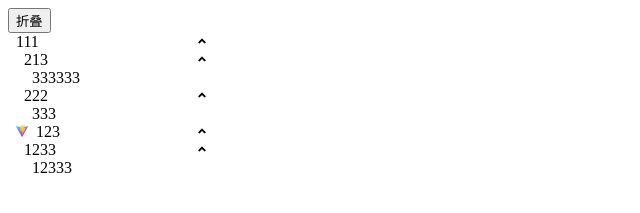
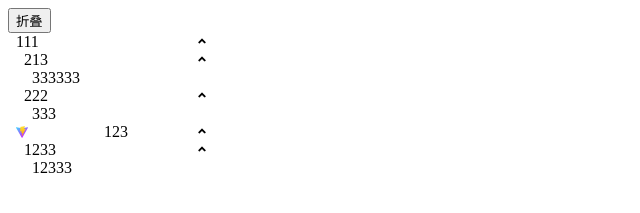
Before and after one commit to 011011100/li-ui, a Vue app: page / in a window 1280 px wide. Shown: the top 213 px of the page, without its empty margins (0-640 px from the left). Built offline with nearby package versions, Linux system fonts and the light colour scheme.

Commit message:
feat: 调整结构

```diff
--- a/src/components/menu/li-menu.tsx
+++ b/src/components/menu/li-menu.tsx
@@ -89,7 +89,7 @@ const LiMenu = defineComponent({
                                             </span>
                                         </> :
                                         <>
-                                            <span>
+                                            <>
                                                 {
                                                     item.img ?
                                                         <img style={{paddingRight: '8px'}}
@@ -100,7 +100,7 @@ const LiMenu = defineComponent({
                                                         ''
                                                 }
                                                 {item.content}
-                                            </span>
+                                            </>
                                             <span hidden={!item.children}>
                                                 <img style={{display: this.menuStateMap[item.name] ? '' : 'none'}}
                                                      src={'AngleDown.svg'}
@@ -118,7 +118,7 @@ const LiMenu = defineComponent({
                                         </>
                                     }
                                 </> :
-                                <span>
+                                <>
                                     {item.img ?
                                         <img style={{paddingRight: '8px'}}
                                              src={item.img}
@@ -127,7 +127,7 @@ const LiMenu = defineComponent({
                                              height={12}/> :
                                         (item.content)
                                     }
-                                </span>
+                                </>
                             }
                         </div>
                         <Transition name="fade">
```
